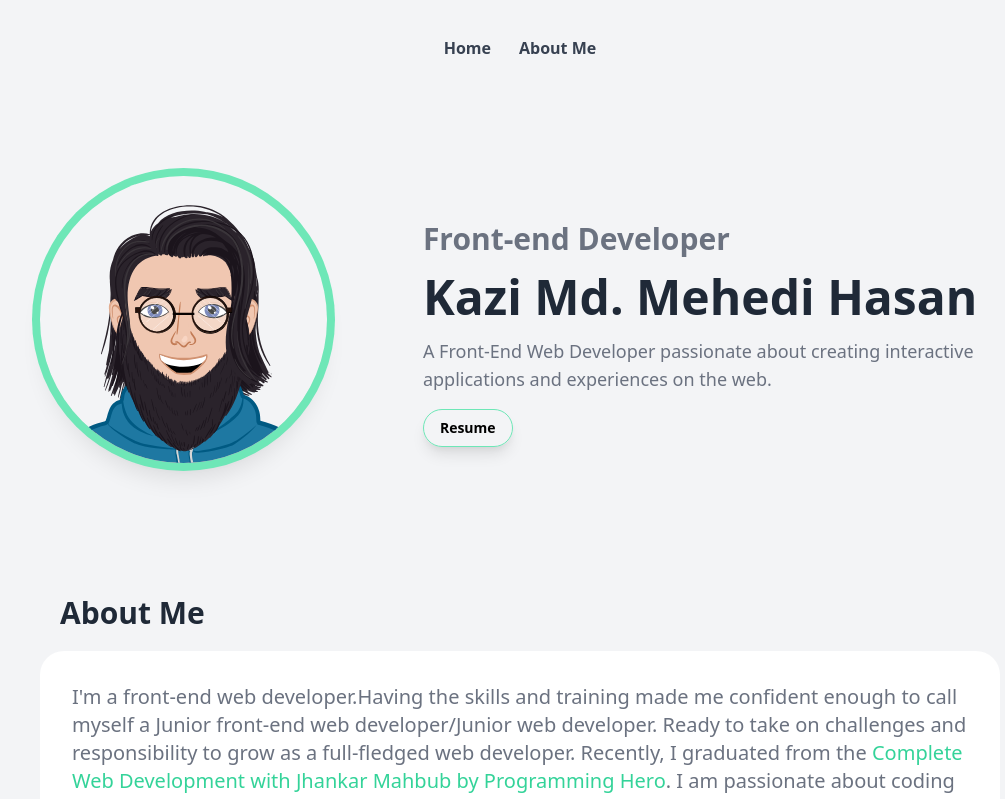
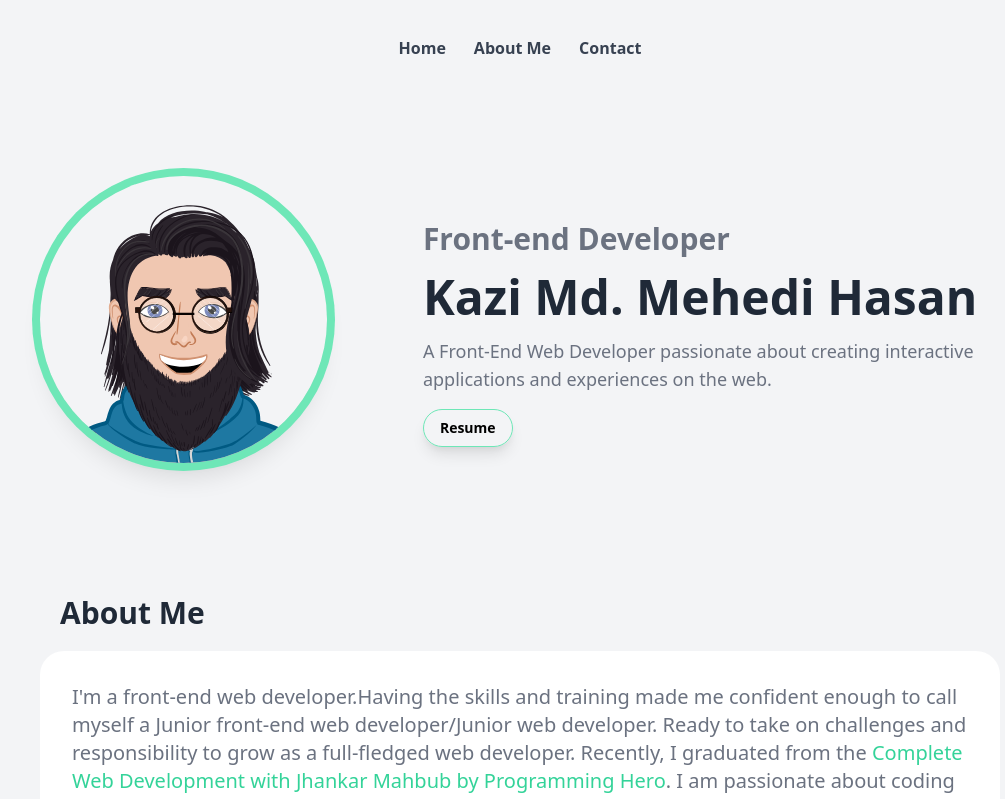
Before and after one commit to KaziMdMehediHasan/my-portfolio, a React (Create React App) app: page / in a window 1280 px wide. Shown: the top 799 px of the page, without its empty margins (120-1125 px from the left). Built offline with nearby package versions, Linux system fonts and the light colour scheme.

Commit message:
contact-nav added

```diff
--- a/src/components/Contact/Contact.js
+++ b/src/components/Contact/Contact.js
@@ -18,7 +18,7 @@ const Contact = () => {
         e.target.reset();
     }
     return (
-        <div className="bg-gray-100">
+        <div id="contact" className="bg-gray-100">
           <div className="w-11/12 md:w-9/12 mx-auto py-8">
           <h1 className="mb-14 md:m-0 text-2xl md:text-3xl md:text-right pt-3 md:p-5 text-center font-bold text-gray-800">Contact</h1>
             <div className="bg-white rounded-3xl py-8">
--- a/src/components/Navigation/Navigation.js
+++ b/src/components/Navigation/Navigation.js
@@ -17,9 +17,11 @@ const Navigation = () => {
                 {/* <!-- primary nav --> */}
                 <div className="hidden md:flex items-center space-x-1">
                   <Link to="/home" className="py-5 px-3 text-gray-700 font-bold hover:text-gray-900">Home</Link>
-                  {/* <Link to="/about" className="py-5 px-3 text-gray-700 font-bold hover:text-gray-900">About</Link> */}
                   <a href="#about" className="py-5 px-3 text-gray-700 font-bold hover:text-gray-900">
                     About Me
+                  </a>
+                  <a href="#contact" className="py-5 px-3 text-gray-700 font-bold hover:text-gray-900">
+                    Contact
                   </a>
                 </div>
               </div>
@@ -37,9 +39,12 @@ const Navigation = () => {
           {/* <!-- mobile menu --> */}
           <div id="mobile-menu" className="mobile-menu hidden flex flex-col md:hidden items-center">
                     <Link to="/home" className="py-5 px-3 text-gray-700 font-bold hover:text-gray-900">Home</Link>
-                      <a href="#about" className="py-5 px-3 text-gray-700 font-bold hover:text-gray-900">
+                    <a href="#about" className="py-5 px-3 text-gray-700 font-bold hover:text-gray-900">
                         About Me
-                      </a>
+                    </a>
+                    <a href="#contact" className="py-5 px-3 text-gray-700 font-bold hover:text-gray-900">
+                        Contact
+                    </a>
             </div>
         </nav>
         </>
```
